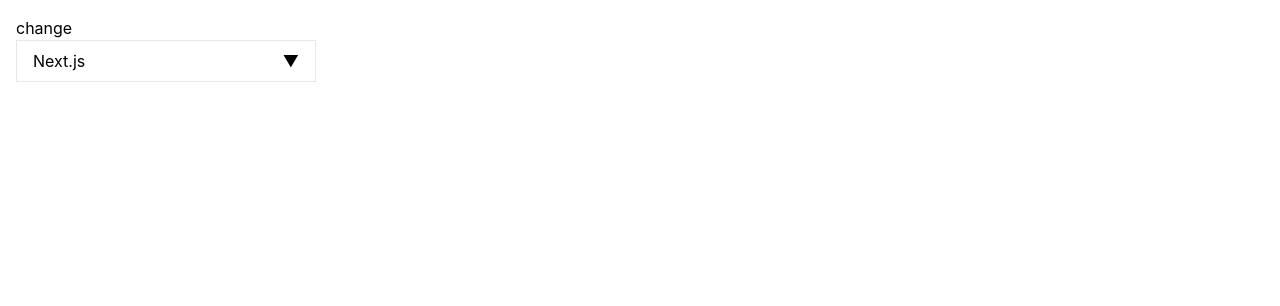
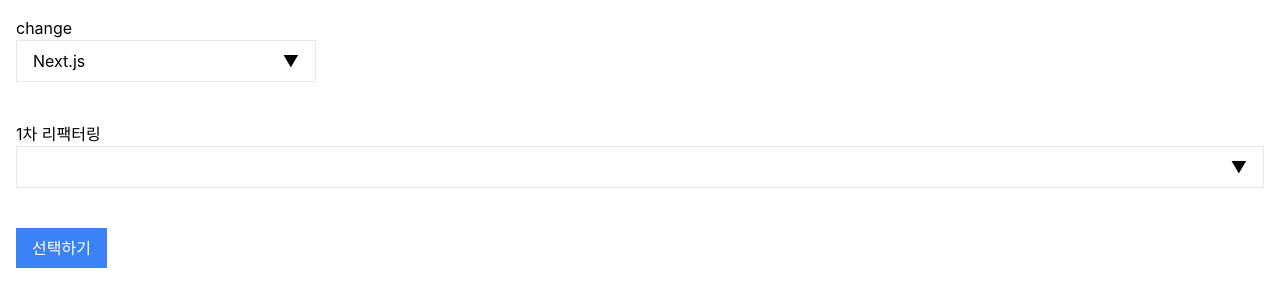
Before and after one commit to jxxh204/semina_refactoring_code, a React (Vite) app: page / in a window 1280 px wide. Shown: the top 306 px of the page. Built offline with nearby package versions, Linux system fonts and the light colour scheme.

Commit message:
리팩터링 코드 작성

```diff
--- a/src/App.tsx
+++ b/src/App.tsx
@@ -1,9 +1,21 @@
+import CheckBox from "./components/CheckBox";
+import FrameworkSelect from "./components/FrameworkSelect";
 import ReactFrameworkSelect from "./components/ReactFrameworkSelect";
 
 export default function App() {
   return (
-    <div className="p-4">
+    <div className="p-4 flex flex-col gap-10">
       <ReactFrameworkSelect defaultValue="Next.js" label="change" />
+
+      {/* React Framework Select를 리팩터링*/}
+      <FrameworkSelect />
+
+      {/* 응용 */}
+      <CheckBox
+        options={["1", "2", "3"]}
+        defaultValue="1"
+        onChange={() => {}}
+      />
     </div>
   );
 }
--- /dev/null
+++ b/src/components/CheckBox.tsx
@@ -0,0 +1,30 @@
+import Dropdown from "./DropDown/DropDown";
+
+interface CheckBoxType {
+  options: string[];
+  onChange: (value: string) => void;
+  defaultValue: string;
+}
+
+const Trigger = () => {
+  return (
+    <button className="px-4 py-2 bg-blue-500 text-white rounded-md hover:bg-blue-600 transition-colors">
+      선택하기
+    </button>
+  );
+};
+
+function CheckBox({ options, onChange, defaultValue }: CheckBoxType) {
+  return (
+    <Dropdown label={"checkbox"} value={defaultValue} onChange={onChange}>
+      <Dropdown.Trigger as={<Trigger />} />
+      <Dropdown.Modal>
+        {options.map((option) => (
+          <Dropdown.Item>{option}</Dropdown.Item>
+        ))}
+      </Dropdown.Modal>
+    </Dropdown>
+  );
+}
+
+export default CheckBox;
--- /dev/null
+++ b/src/components/DropDown/DropDown.tsx
@@ -0,0 +1,143 @@
+import React, { createContext, useContext, useState } from "react";
+
+interface DropdownContextType {
+  isOpen: boolean;
+  selectedValue: string;
+  toggle: () => void;
+  close: () => void;
+  onChange: (value: string) => void;
+}
+
+interface DropdownProps {
+  label: string;
+  value: string;
+  onChange: (value: string) => void;
+  children: React.ReactNode;
+}
+
+interface TriggerProps {
+  as: React.ReactNode;
+}
+
+interface MenuProps {
+  children: React.ReactNode;
+}
+
+interface ItemProps {
+  children: React.ReactNode;
+}
+
+interface ModalProps {
+  children: React.ReactNode;
+  className?: string;
+}
+
+const DropdownContext = createContext<DropdownContextType | undefined>(
+  undefined
+);
+
+function useDropdown() {
+  const context = useContext(DropdownContext);
+  if (!context) {
+    throw new Error("Dropdown 컴포넌트 내부에서만 사용할 수 있습니다");
+  }
+  return context;
+}
+
+function Dropdown({ value, onChange, children }: DropdownProps) {
+  const [isOpen, setIsOpen] = useState(false);
+
+  const toggle = () => setIsOpen((prev) => !prev);
+  const close = () => setIsOpen(false);
+
+  return (
+    <DropdownContext.Provider
+      value={{
+        isOpen,
+        selectedValue: value,
+        toggle,
+        close,
+        onChange,
+      }}
+    >
+      <div className="relative inline-block w-full">{children}</div>
+    </DropdownContext.Provider>
+  );
+}
+
+function Trigger({ as }: TriggerProps) {
+  const { toggle } = useDropdown();
+
+  return (
+    <div onClick={toggle} className="cursor-pointer">
+      {as}
+    </div>
+  );
+}
+
+function Menu({ children }: MenuProps) {
+  const { isOpen, close } = useDropdown();
+
+  if (!isOpen) return null;
+
+  return (
+    <>
+      <div className="fixed inset-0" onClick={close} />
+      <div className="absolute w-full mt-1 bg-white border rounded-md shadow-lg z-10">
+        {children}
+      </div>
+    </>
+  );
+}
+
+function Item({ children }: ItemProps) {
+  const { onChange, close, selectedValue } = useDropdown();
+  const isSelected = selectedValue === children;
+
+  return (
+    <button
+      className={`w-full px-4 py-2 text-left hover:bg-gray-50 ${
+        isSelected ? "bg-gray-100" : ""
+      }`}
+      onClick={() => {
+        onChange(children as string);
+        close();
+      }}
+    >
+      {children}
+    </button>
+  );
+}
+
+function Modal({ children, className = "" }: ModalProps) {
+  const { isOpen, close } = useDropdown();
+
+  if (!isOpen) return null;
+
+  return (
+    <>
+      <div
+        className="fixed inset-0 bg-black/50"
+        onClick={close}
+        aria-hidden="true"
+      />
+      <div
+        className={`
+        fixed left-1/2 top-1/2 -translate-x-1/2 -translate-y-1/2
+        bg-white rounded-lg shadow-xl z-50
+        w-full max-w-md p-6
+        ${className}
+      `}
+      >
+        {children}
+      </div>
+    </>
+  );
+}
+
+Dropdown.Trigger = Trigger;
+Dropdown.Menu = Menu;
+Dropdown.Item = Item;
+Dropdown.Modal = Modal;
+
+export default Dropdown;
--- /dev/null
+++ b/src/components/FrameworkSelect.tsx
@@ -0,0 +1,24 @@
+import { useState } from "react";
+import InputButton from "./InputButton";
+import Select from "./Select/Select";
+
+function FrameworkSelect() {
+  const [selected, change] = useState("");
+  const onChange = (value: string) => {
+    change(value);
+  };
+  // 도메인
+
+  return (
+    //UI
+    <Select
+      trigger={<InputButton label={"1차 리팩터링"} value={selected} />}
+      // input button 컴포넌트를 변경하더라도 영향을 끼치지 않게 되었다.
+      value={selected}
+      onChange={onChange}
+      options={["Next.js", "Remix", "Gatsby", "Relay"]}
+    />
+  );
+}
+
+export default FrameworkSelect;
--- a/src/components/InputButton.tsx
+++ b/src/components/InputButton.tsx
@@ -1,7 +1,7 @@
 interface InputButtonProps {
-  label: string;
   value: string;
-  onClick: () => void;
+  label?: string;
+  onClick?: () => void;
 }
 
 const InputButton: React.FC<InputButtonProps> = ({ label, value, onClick }) => (
--- a/src/components/ReactFrameworkSelect.tsx
+++ b/src/components/ReactFrameworkSelect.tsx
@@ -27,6 +27,7 @@
   return (
     <div className="relative w-[300px]">
       <InputButton label={label} value={selected} onClick={open} />
+
       {isOpen ? (
         <Options onClose={close}>
           {options.map((value) => (
--- /dev/null
+++ b/src/components/Select/Select.tsx
@@ -0,0 +1,23 @@
+import Dropdown from "../DropDown/DropDown";
+
+interface SelectProps {
+  trigger: React.ReactNode;
+  value: string;
+  onChange: (value: string) => void;
+  options: string[];
+}
+
+function Select({ trigger, value, onChange, options }: SelectProps) {
+  return (
+    <Dropdown label={"labeeeel"} value={value} onChange={onChange}>
+      <Dropdown.Trigger as={trigger} />
+      <Dropdown.Menu>
+        {options.map((option) => (
+          <Dropdown.Item>{option}</Dropdown.Item>
+        ))}
+      </Dropdown.Menu>
+    </Dropdown>
+  );
+}
+
+export default Select;
```
